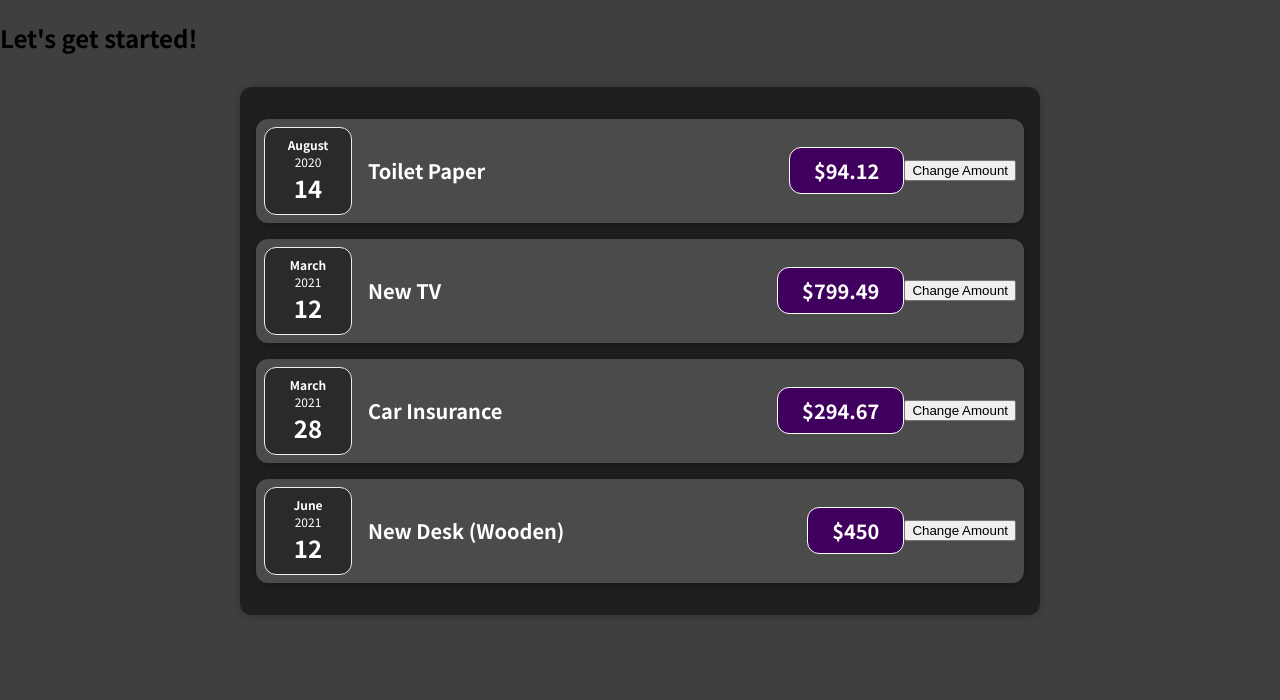
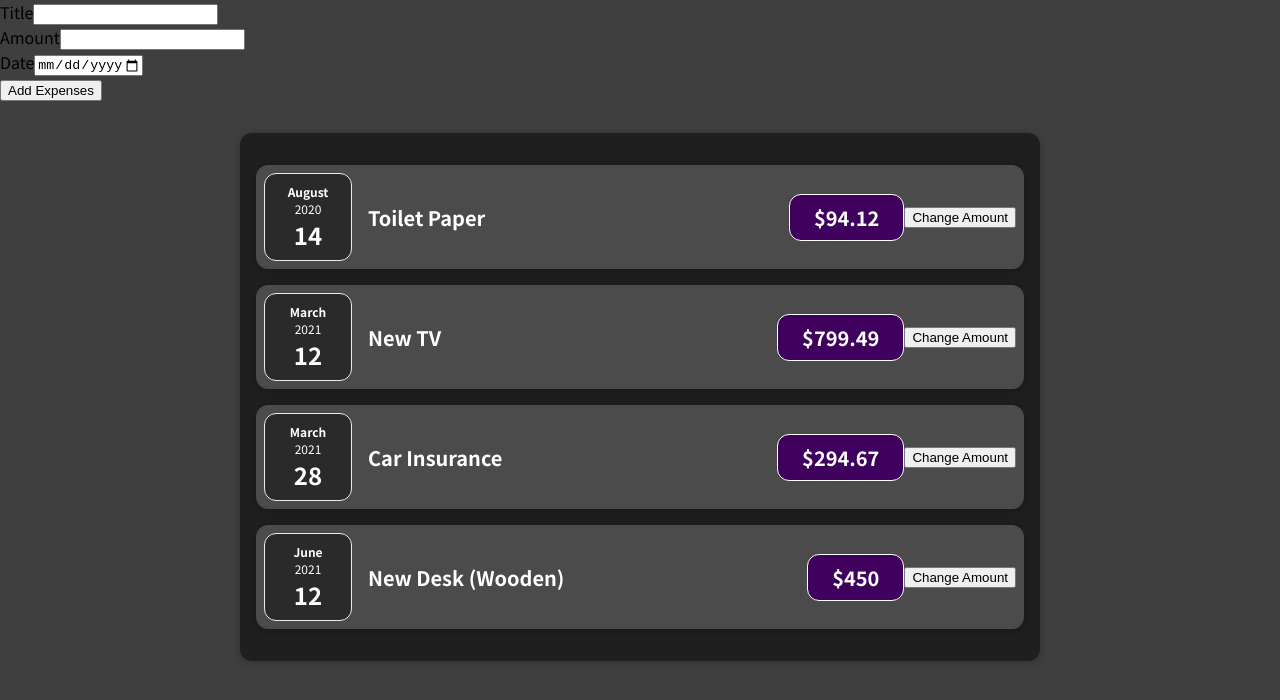
Before and after one commit to Ritukalpa99/sharpener-project, a React (Create React App) app in the folder react-project/02-working-with-state/: page / in a window 1280 px wide. Shown: the top 700 px of the page. Built offline with nearby package versions, Linux system fonts and the light colour scheme.

Commit message:
first component task done

```diff
--- a/react-project/02-working-with-state/src/App.js
+++ b/react-project/02-working-with-state/src/App.js
@@ -1,7 +1,7 @@
 import React from 'react';
 
 import Expenses from './components/Expenses/Expenses';
-
+import NewExpense from './components/NewExpense/NewExpense'
 const App = () => {
   const expenses = [
     {
@@ -34,7 +34,7 @@
 
   return (
     <div>
-      <h2>Let's get started!</h2>
+      <NewExpense />
       <Expenses items={expenses} />
     </div>
   );
--- /dev/null
+++ b/react-project/02-working-with-state/src/components/NewExpense/ExpenseForm.js
@@ -0,0 +1,29 @@
+
+const ExpenseForm = () => {
+    const titleChangeHandler = (event) => {
+        console.log(event.target.value);
+    }
+  return (
+    <form>
+      <div>
+        <div>
+          <label>Title</label>
+          <input type="text" onChange={titleChangeHandler}/>
+        </div>
+        <div>
+          <label>Amount</label>
+          <input type="number" min="0.01" step="0.01" />
+        </div>
+        <div>
+          <label>Date</label>
+          <input type="date" min="2019-01-01" max="2024-12-31" />
+        </div>
+      </div>
+      <div>
+        <button type="submit">Add Expenses</button>
+      </div>
+    </form>
+  );
+};
+
+export default ExpenseForm;
--- /dev/null
+++ b/react-project/02-working-with-state/src/components/NewExpense/NewExpense.js
@@ -0,0 +1,12 @@
+
+import ExpenseForm from "./ExpenseForm";
+
+const NewExpense = () => {
+  return (
+    <div>
+        <ExpenseForm />
+    </div>
+  );
+};
+
+export default NewExpense;
```
